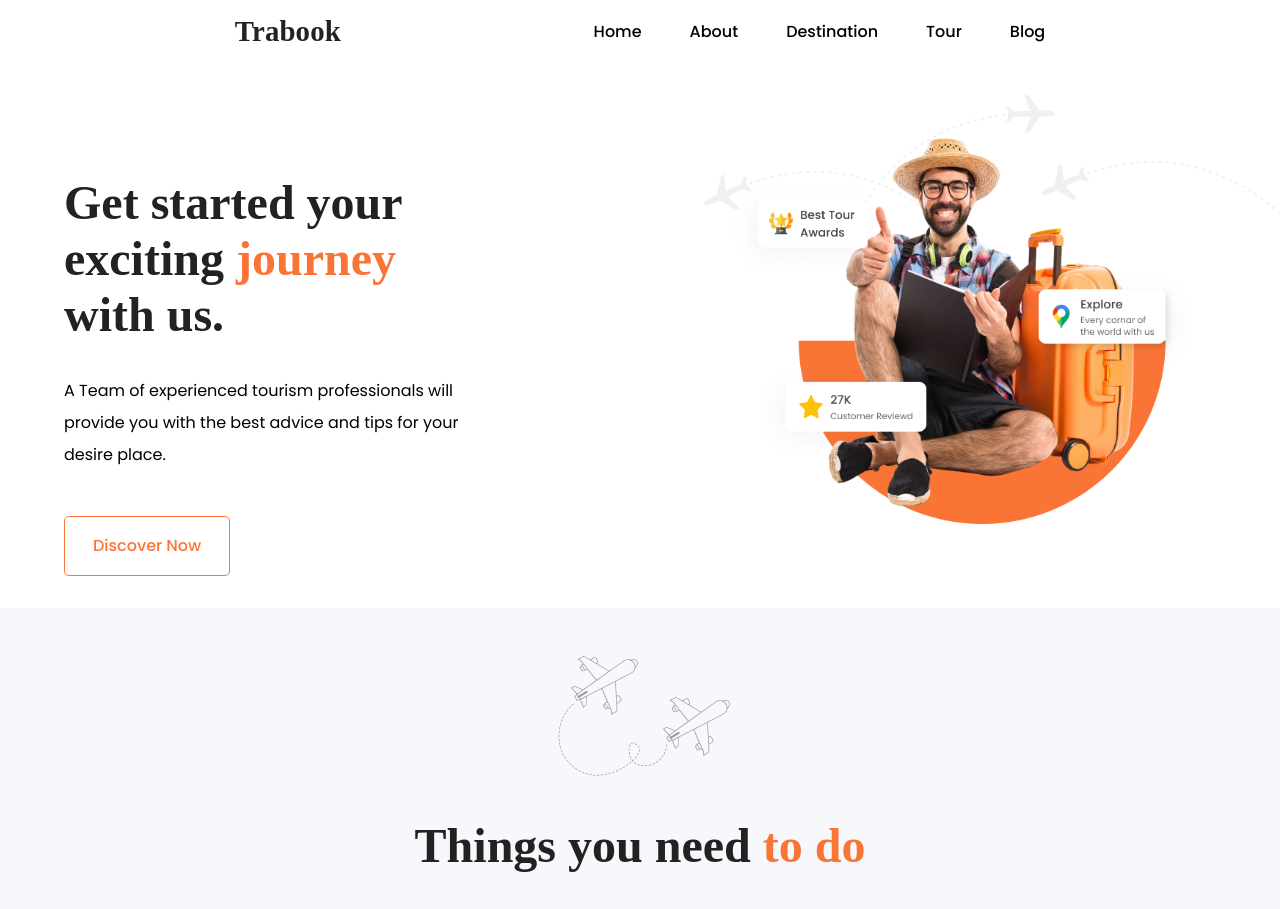
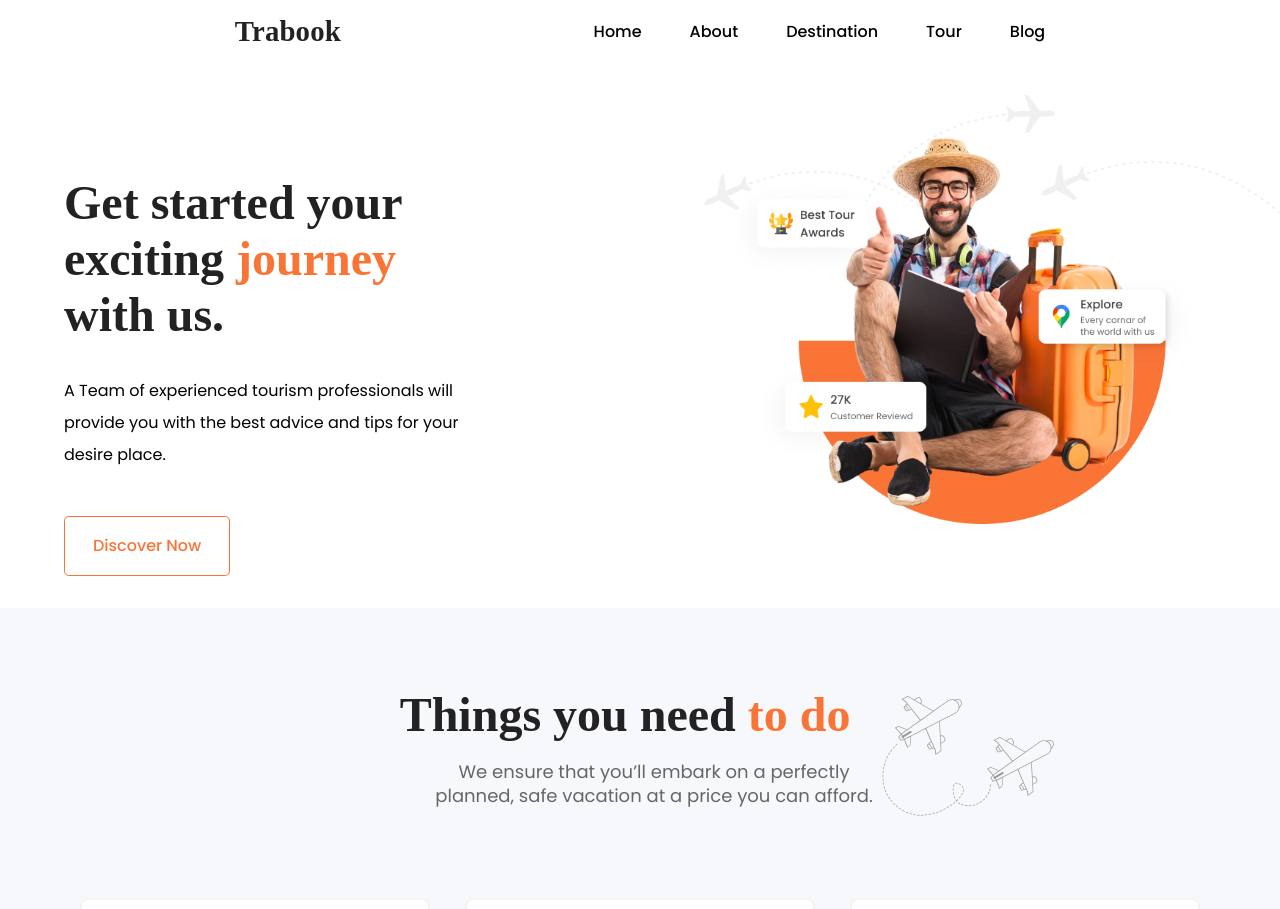
Before and after one commit to sasacampi/study-trabook, a React (Create React App) app: page / in a window 1280 px wide. Shown: the top 909 px of the page. Built offline with nearby package versions, Linux system fonts and the light colour scheme; a web font is replaced by a local one.

Commit message:
Fixed asset position

```diff
--- a/src/App.js
+++ b/src/App.js
@@ -6,6 +6,7 @@ import Card from './components/Card'
 import data from "./data";
 import CenteredText from "./components/CenteredText";
 import VacationPlans from "./components/VacationPlans"
+import TravelPackage from "./components/TravelPackage"
 
 export default function App() {
     const cards = data.map(item => {
@@ -27,7 +28,7 @@ export default function App() {
             <section className="cards-list">
                 {cards}
             </section>
-
+            <TravelPackage />
 
 
         </div>
--- /dev/null
+++ b/src/components/TravelPackage.js
@@ -0,0 +1,8 @@
+import React from "react";
+import ReactDOM from 'react-dom';
+
+export default function VacationPlans() {
+    return (
+        <p>teste</p>
+    )
+}
--- a/src/components/VacationPlans.js
+++ b/src/components/VacationPlans.js
@@ -8,9 +8,17 @@ import Airplane from '../img/airplane.png'
 export default function VacationPlans() {
     return (
       <div className="vacation--plans">
-        <img src={Airplane} className="vacation--plans--plane" alt="Plane Img"></img>
-        <h1>Things you need <span>to do</span></h1>
-        <p>We ensure that you’ll embark on a perfectly planned, safe vacation at a price you can afford.</p>
+        <div className="container">
+          <div className="vacation--plans--title">
+            <h1>Things you need <span>to do</span></h1>
+            <p>We ensure that you’ll embark on a perfectly planned, safe vacation at a price you can afford.</p>
+        </div>
+        <div className="vacation--plans--img">
+          <img src={Airplane} className="vacation--plans--plane" alt="Plane Img"></img>
+        </div>
+      </div>
+
+
         <div className="vacation--plans--li">
             <div className="column">
             <img src={SignUp} className="vacation--plans--li--img" alt="SignUp Icon"></img>
--- a/src/style.css
+++ b/src/style.css
@@ -555,7 +555,20 @@ background:#FA7436;
 
 }
 
-.vacation--plans > h1 {
+.container {
+  display: flex;
+  align-items: center;
+  align-text: center;
+}
+
+.vacation--plans--plane {
+  width: 11.24356rem;
+  height: 8.17075rem;
+  flex-shrink: 0;
+  z-index: 0;
+}
+
+.vacation--plans--title > h1 {
   color: #222;
   font-family: Volkhov;
   font-size: 3rem;
@@ -563,13 +576,15 @@ background:#FA7436;
   font-weight: 700;
   line-height: 3.375rem;
   margin-bottom: 1rem;
+  margin-right: 10px;
+  margin-left: 10rem;
 }
 
-.vacation--plans > h1 > span {
+.vacation--plans--title > h1 > span {
   color: #FA7436;
 }
 
-.vacation--plans > p {
+.vacation--plans--title > p {
   width: 27.550rem;
   color: var(--paragraph, #666);
   text-align: center;
@@ -579,6 +594,7 @@ background:#FA7436;
   font-weight: 400;
   line-height: 1.5rem;
   padding-bottom: 3rem;
+  margin-left: 13rem;
 }
 
 .vacation--plans--li {
@@ -645,10 +661,3 @@ background:#FA7436;
   margin-right: 14rem;
   margin-top: 2rem;
 }
-
-.vacation--plans--plane {
-  width: 11.24356rem;
-  height: 8.17075rem;
-  flex-shrink: 0;
-  z-index: 0;
-}
```
